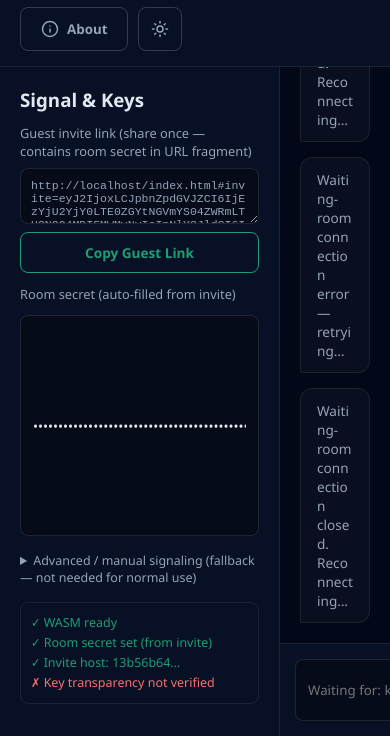
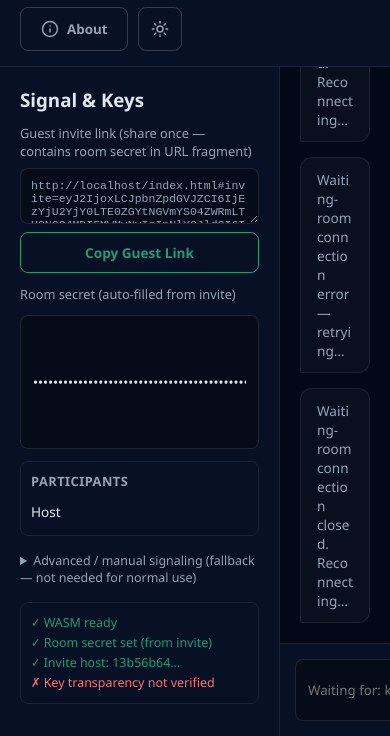
Before and after one commit to dvenkatnath/cyberknot-V2.2, a plain HTML site: page index.html in a window 390 px wide. Both pictures are taken after a click on the button "Invite". Shown: the part 108-844 px from the top of the page. Drawn offline with Linux system fonts and the light colour scheme; no server answers.

Commit message:
Show all participants (including host) on every screen
Guests only ever connect directly to the host, so they had no visibility
into who else was in the room. The host now maintains a roster --
itself as 'Host' plus every guest whose safety code has been confirmed
-- and pushes it to all connected guests (encrypted, like every other
payload) whenever membership changes: on invite creation, when a peer's
data channel opens, when someone confirms their safety code, and when a
peer disconnects. Guests just render whatever roster they're sent.

New #participants-list element in both index.html (aside) and
mobile.html (drawer, right below the waiting room) — same ID on both so
the shared engine doesn't need to know which layout it's running in.
Reset clears it like everything else.

```diff
--- a/app-post.js
+++ b/app-post.js
@@ -84,6 +84,7 @@
             updateSecurityPanel();
             preloadIceConfig();
             connectRelay('host');
+            refreshRoster();
             return guestLink;
         }
 
@@ -798,6 +799,45 @@
                     sendSecure(otherPeer, innerPayload);
                 } catch (err) {
                     console.error(`Fan-out to ${otherPeer.name || connId} failed:`, err);
+                }
+            }
+        }
+
+        // Participants roster: a guest's only direct connection is to the
+        // host, so guests have no inherent visibility into who else is in
+        // the room. The host computes the current list (itself + every
+        // fully-confirmed guest) and pushes it to everyone whenever
+        // membership changes; guests just render whatever they're sent.
+        function currentParticipantNames() {
+            const names = ['Host'];
+            for (const peer of peers.values()) {
+                if (peerCanSend(peer) && peer.name) names.push(peer.name);
+            }
+            return names;
+        }
+
+        function renderParticipantsList(names) {
+            const list = document.getElementById('participants-list');
+            if (!list) return;
+            list.innerHTML = '';
+            for (const name of names) {
+                const row = document.createElement('div');
+                row.className = 'participant-row';
+                row.textContent = name;
+                list.appendChild(row);
+            }
+        }
+
+        function refreshRoster() {
+            if (inviteRole !== 'host') return;
+            const participants = currentParticipantNames();
+            renderParticipantsList(participants);
+            for (const peer of peers.values()) {
+                if (!peerCanSend(peer)) continue;
+                try {
+                    sendSecure(peer, { type: 'roster', participants });
+                } catch (err) {
+                    console.error(`Roster send to ${peer.name || peer.connId} failed:`, err);
                 }
             }
         }
@@ -864,6 +904,8 @@
                         console.error('Blob ref fan-out failed:', err);
                     });
                 }
+            } else if (payload.type === 'roster') {
+                renderParticipantsList(payload.participants);
             } else {
                 throw new Error(`Unknown message type: ${payload.type}`);
             }
@@ -1425,6 +1467,7 @@
             peers.delete(connId);
             updateStatusDot();
             updateSecurityPanel();
+            if (inviteRole === 'host') refreshRoster();
         }
 
         function closeAllPeers() {
@@ -1454,6 +1497,7 @@
 
             waitingGuests.clear();
             renderWaitingRoom();
+            renderParticipantsList([]);
 
             updateSecurityPanel();
             addMessage('Connection reset. All peers disconnected.', 'system');
@@ -2136,6 +2180,7 @@
                 }
                 if (peer.pc) await detectConnectionPath(peer.pc, peer);
                 updateSecurityPanel();
+                if (inviteRole === 'host') refreshRoster();
             };
             dc.onclose = () => {
                 stopPeerHeartbeat(peer);
--- a/app-pre.js
+++ b/app-pre.js
@@ -698,6 +698,10 @@
                         }
                         peer.safetyConfirmed = true;
                         updateSecurityPanel();
+                        // refreshRoster is defined later (app-post.js), but by the time a
+                        // user can actually click this button both scripts have already
+                        // run, so the function reference is available here.
+                        if (inviteRole === 'host' && typeof refreshRoster === 'function') refreshRoster();
                         if (peerCanSend(peer) && wasmReady && keyTransparencyOk) {
                             addMessage(`Safety check confirmed with ${peer.name || 'peer'} — unlocked.`, 'system');
                         } else {
--- a/index.html
+++ b/index.html
@@ -116,6 +116,11 @@
         .waiting-guest-actions button { padding: 5px 10px; font-size: 0.72rem; border-radius: 6px; }
         .btn-admit { background: var(--teal); color: #fff; }
         .btn-deny { background: transparent; border: 1px solid var(--red); color: var(--red); }
+        #participants-panel { border: 1px solid var(--border-08); border-radius: 8px; padding: 10px; font-size: 0.82rem; }
+        #participants-panel h3 { font-size: 0.8rem; color: var(--text-muted); margin-bottom: 8px; text-transform: uppercase; letter-spacing: 0.5px; }
+        #participants-list { display: flex; flex-direction: column; gap: 4px; }
+        .participant-row { font-size: 0.85rem; padding: 4px 0; border-bottom: 1px solid var(--border-06); }
+        .participant-row:last-child { border-bottom: none; }
         #peer-status-list { display: flex; flex-direction: column; gap: 8px; }
         .peer-card { border: 1px solid var(--border-08); border-radius: 8px; padding: 10px; font-size: 0.78rem; }
         .peer-card.confirmed { border-color: var(--teal); }
@@ -189,6 +194,11 @@
                 <div id="waiting-room-list"></div>
             </div>
 
+            <div id="participants-panel">
+                <h3>Participants</h3>
+                <div id="participants-list"></div>
+            </div>
+
             <details class="manual-fallback">
                 <summary>Advanced / manual signaling (fallback — not needed for normal use)</summary>
                 <label for="signal-area"><strong>Offer / Answer JSON</strong> (from host — NOT the invite link)</label>
```
Also changed, not shown: mobile.html (+8 -0 lines).
